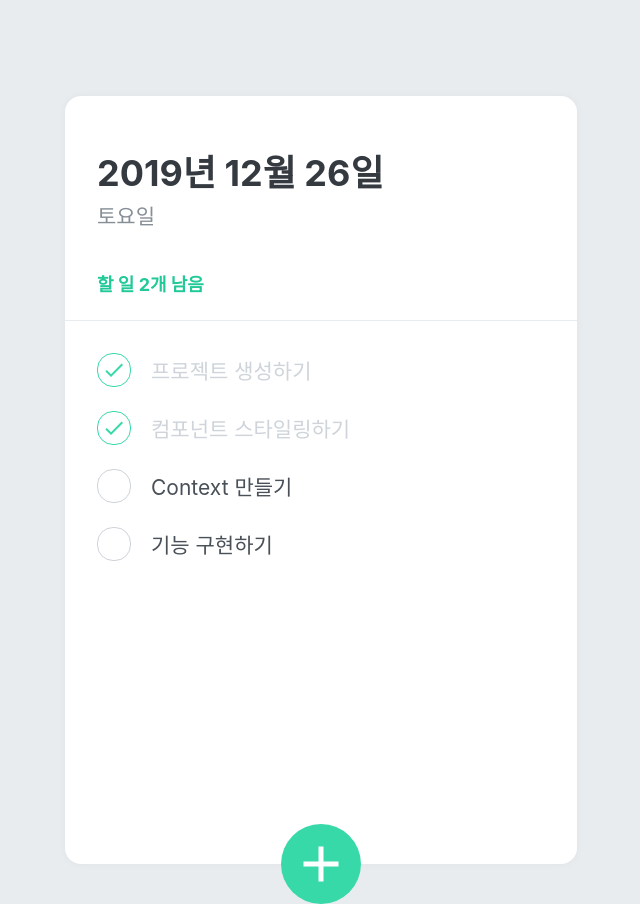
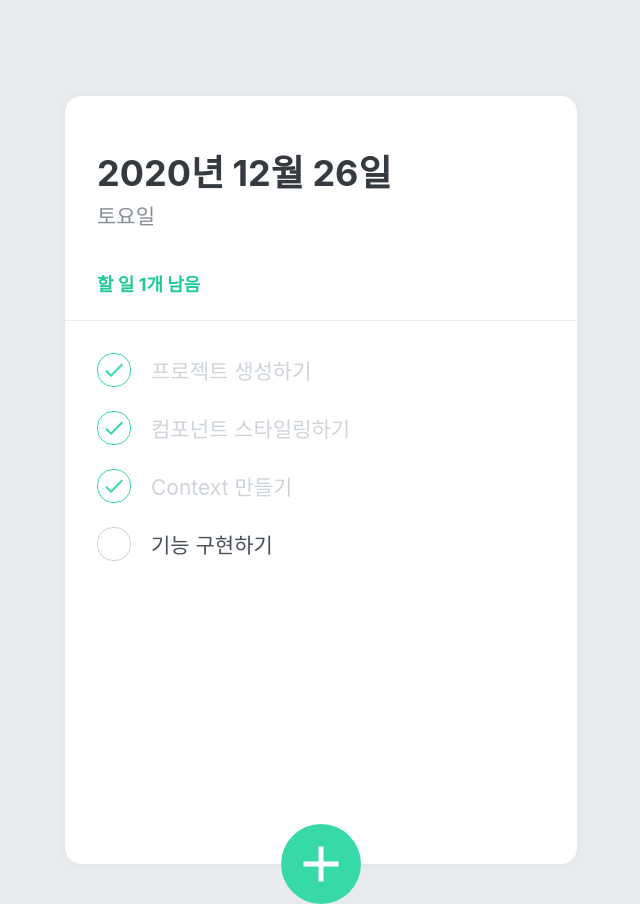
Before and after one commit to juyoung0520/React-todolist, a React (Create React App) app: page / in a window 1280 px wide. Shown: the whole page, without its empty margins (319-959 px from the left). Built offline with nearby package versions, Linux system fonts and the light colour scheme.

Commit message:
implement function

```diff
--- a/src/TodoContext.js
+++ b/src/TodoContext.js
@@ -14,7 +14,7 @@
     {
         id: 3,
         text: 'Context 만들기',
-        done: false
+        done: true
     },
     {
         id: 4,
--- a/src/components/TodoCreate.js
+++ b/src/components/TodoCreate.js
@@ -1,6 +1,7 @@
 import React, {useState} from 'react';
 import styled, {css} from 'styled-components';
 import {MdAdd} from 'react-icons/md';
+import { useTodoDispatch, useTodoNextId } from '../TodoContext';
 
 const CircleButton = styled.div`
     background: #38d9a9;
@@ -51,7 +52,7 @@
     position: absolute;
 `;
 
-const InsertForm = styled.div`
+const InsertForm = styled.form`
     background: #f8f9fa;
     padding: 32px;
     padding-bottom: 72px;
@@ -71,14 +72,38 @@
 `;
 function TodoCreate() {
     const [open, setOpen] = useState(false);
+    const [value, setValue]= useState('');
+    const dispatch = useTodoDispatch();
+    const nextId = useTodoNextId();
+
     const onToggle = () => setOpen(!open);
+    const onChange = e => setValue(e.target.value);
+    const onSubmit = e => {
+        e.preventDefault(); //새로고침 방지
+        dispatch({
+            type: 'CREATE',
+            todo: {
+                id: nextId.current,
+                text: value,
+                done: false
+            }
+        });
+        setValue('');
+        setOpen(false);
+        nextId.current += 1;
+    }
 
     return (
     <>
         {open && (
             <InsertFormPositioner>
-                <InsertForm>
-                    <Input placeholder="할 일을 입력 후, Enter를 누르세요." autoFocus/>
+                <InsertForm onSubmit={onSubmit}>
+                    <Input
+                        placeholder="할 일을 입력 후, Enter를 누르세요."
+                        autoFocus
+                        onChange={onChange}
+                        value={value}
+                    />
                 </InsertForm>
             </InsertFormPositioner>
         )}
@@ -89,4 +114,4 @@
     );
 }
 
-export default TodoCreate;
+export default React.memo(TodoCreate);
--- a/src/components/TodoHead.js
+++ b/src/components/TodoHead.js
@@ -1,5 +1,6 @@
 import React from 'react';
 import styled from 'styled-components';
+import { useTodoState } from '../TodoContext';
 
 const TodoHeadBlock = styled.div`
     padding-top: 48px;
@@ -30,11 +31,23 @@
 
 
 function TodoHead() {
+    const todos = useTodoState();
+    const undoneTasks = todos.filter(todo => !todo.done);
+
+    const today = new Date();
+    const dateString = today.toLocaleDateString('ko-KR', {
+        year: 'numeric',
+        month: 'long',
+        day: 'numeric'
+    });
+    const dayName = today.toLocaleDateString('ko-KR', {
+        weekday: 'long'
+    });
     return (
         <TodoHeadBlock>
-            <h1>2019년 12월 26일</h1>
-            <div className="day">토요일</div>
-            <div className="tasks-left">할 일 2개 남음</div>
+            <h1>{dateString}</h1>
+            <div className="day">{dayName}</div>
+    <div className="tasks-left">할 일 {undoneTasks.length}개 남음</div>
         </TodoHeadBlock>
     );
 }
--- a/src/components/TodoItem.js
+++ b/src/components/TodoItem.js
@@ -1,6 +1,7 @@
 import React from 'react';
 import styled, {css} from 'styled-components';
 import {MdDone, MdDelete} from 'react-icons/md';
+import { useTodoDispatch } from '../TodoContext';
 
 const CheckCircle = styled.div`
     width: 32px;
@@ -54,11 +55,23 @@
 `;
 
 function TodoItem({id, done, text}) {
+    const dispatch = useTodoDispatch();
+    const onToggle = () => dispatch({
+        type: 'TOGGLE',
+        id
+    });
+    const onRemove = () => dispatch({
+        type: 'REMOVE',
+        id
+    });
+
     return (
         <TodoItemBlock>
-            <CheckCircle done={done}>{done && <MdDone />}</CheckCircle>
+            <CheckCircle done={done} onClick={onToggle}>
+                {done && <MdDone />}
+            </CheckCircle>
             <Text done={done}>{text}</Text>
-            <Remove>
+            <Remove onClick={onRemove}>
                 <MdDelete/>
             </Remove>
         </TodoItemBlock>
--- a/src/components/TodoList.js
+++ b/src/components/TodoList.js
@@ -1,6 +1,7 @@
 import React from 'react';
 import styled from 'styled-components';
 import TodoItem from './TodoItem';
+import { useTodoState } from '../TodoContext';
 
 const TodoListBlock = styled.div`
     flex: 1;
@@ -10,12 +11,17 @@
 `;
 
 function TodoList() {
+    const todos = useTodoState();
     return (
         <TodoListBlock>
-            <TodoItem text="프로젝트 생성하기" done={true} />
-            <TodoItem text="컴포넌트 스타일링하기" done={true} />
-            <TodoItem text="Context 만들기" done={false} />
-            <TodoItem text="기능 구현하기" done={false} />
+            {todos.map(todo => (
+                <TodoItem
+                    key={todo.id}
+                    id={todo.id}
+                    text={todo.text}
+                    done={todo.done}
+                />
+            ))}
         </TodoListBlock>
     );
 }
```
Also changed, not shown: 1 other file (tests, documents, lock files or other folders).
